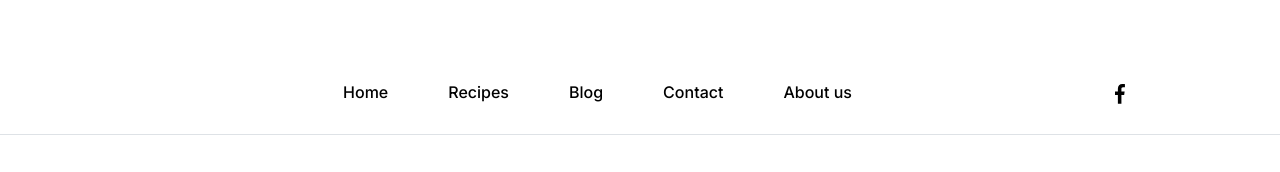
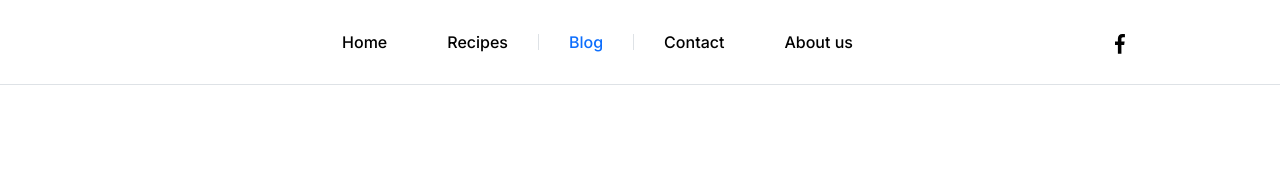
Before and after one commit to Jasurbek-Olimjonov/blog-post-page1, a plain HTML site: page index.html in a window 1280 px wide. Shown: the top 172 px of the page. Drawn offline with nearby package versions, Linux system fonts and the light colour scheme.

Commit message:
Fixing header and title

```diff
--- a/index.html
+++ b/index.html
@@ -15,18 +15,18 @@
         href="https://fonts.googleapis.com/css2?family=Inter:ital,opsz,wght@0,14..32,100..900;1,14..32,100..900&display=swap"
         rel="stylesheet">
     <link rel="stylesheet" href="./styles/style.css">
-    <title>Document</title>
+    <title>Blog Post Page</title>
 </head>
 
 <body>
     <header class="d-flex justify-content-between align-items-center pt-2 pb-2 border-bottom">
         <img src="./assets/svg/logo.svg" alt="">
-        <ul class="d-flex gap-3">
-            <li>Home</li>
-            <li>Recipes</li>
-            <li>Blog</li>
-            <li>Contact</li>
-            <li>About us</li>
+        <ul class="d-flex">
+            <li class="ps-2 pe-2">Home</li>
+            <li class="ps-2 pe-2">Recipes</li>
+            <li class="text-primary border-start border-end ps-2 pe-2">Blog</li>
+            <li class="ps-2 pe-2">Contact</li>
+            <li class="ps-2 pe-2">About us</li>
         </ul>
         <ul class="d-flex gap-2">
             <li class="me-1"><img src="./assets/svg/facebook.svg" alt=""></li>
@@ -34,7 +34,7 @@
             <li><img src="./assets/svg/instagram.svg" alt=""></li>
         </ul>
     </header>
-    <div class="headline text-center d-flex flex-column gap-3">
+    <div class="headline mt-4 text-center d-flex flex-column gap-3">
         <h1>Full Guide to Becoming a Professional Chef</h1>
         <div class="john gap-2 d-flex align-items-center justify-content-center">
             <img class="rounded-circle" src="./assets/images/john.png" alt="john picture">
--- a/styles/style.scss
+++ b/styles/style.scss
@@ -36,8 +36,6 @@ span {
 
 body>* {
     padding: 0 80px !important;
-    margin-top: 50px;
-    margin-bottom: 50px;
 }
 
 :root {
```
Also changed, not shown: styles/style.css, 1 other file.
